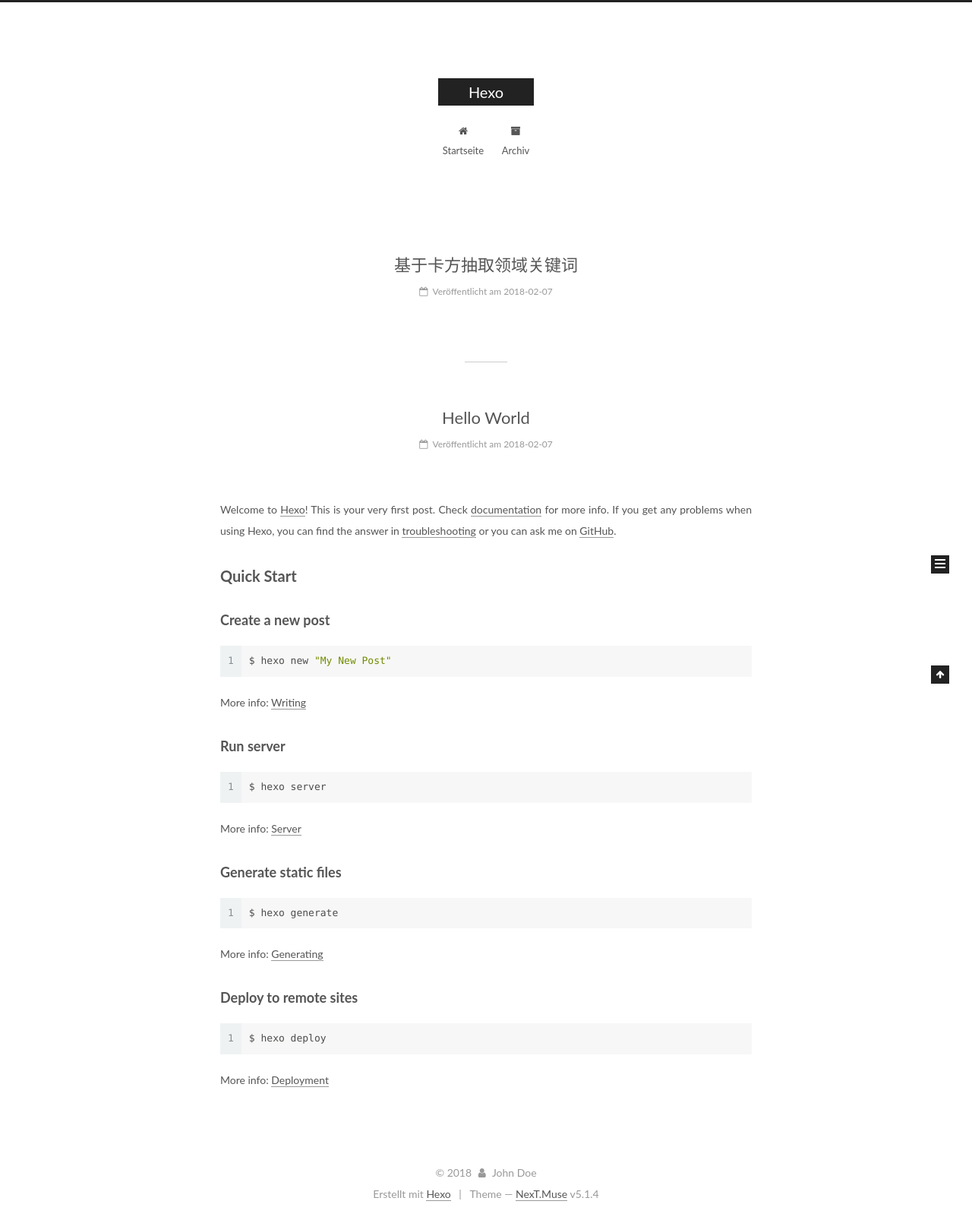
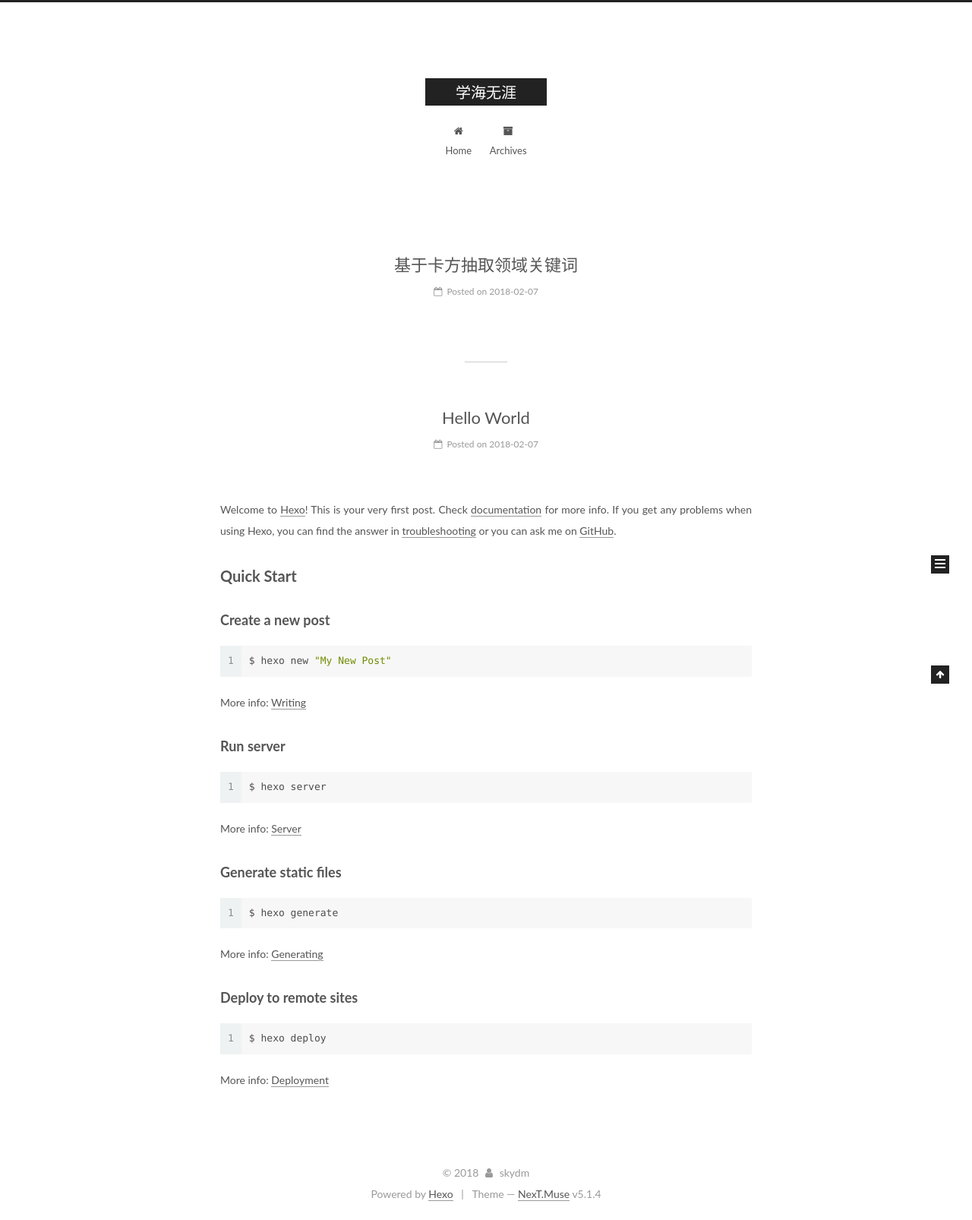
Before and after one commit to searchlink/searchlink.github.io, a plain HTML site: page index.html in a window 1280 px wide. Shown: the whole page at 76% size. Drawn offline with Linux system fonts and the light colour scheme.

Commit message:
Site updated: 2018-02-08 00:04:46

```diff
--- a/css/main.css
+++ b/css/main.css
@@ -1822,7 +1822,7 @@ pre .javascript .function {
   width: 4px;
   height: 4px;
   border-radius: 50%;
-  background: #73b5fc;
+  background: #4dffcc;
 }
 .links-of-blogroll {
   font-size: 13px;
--- a/index.html
+++ b/index.html
@@ -80,11 +80,11 @@
 
 
 <meta property="og:type" content="website">
-<meta property="og:title" content="Hexo">
+<meta property="og:title" content="学海无涯">
 <meta property="og:url" content="http://yoursite.com/index.html">
-<meta property="og:site_name" content="Hexo">
+<meta property="og:site_name" content="学海无涯">
 <meta name="twitter:card" content="summary">
-<meta name="twitter:title" content="Hexo">
+<meta name="twitter:title" content="学海无涯">
 
 
 
@@ -120,7 +120,7 @@
 
 
 
-  <title>Hexo</title>
+  <title>学海无涯</title>
 
 
 
@@ -151,7 +151,7 @@
     <div class="custom-logo-site-title">
       <a href="/"  class="brand" rel="start">
         <span class="logo-line-before"><i></i></span>
-        <span class="site-title">Hexo</span>
+        <span class="site-title">学海无涯</span>
         <span class="logo-line-after"><i></i></span>
       </a>
     </div>
@@ -181,7 +181,7 @@
 
               <i class="menu-item-icon fa fa-fw fa-home"></i> <br />
 
-            Startseite
+            Home
           </a>
         </li>
 
@@ -191,7 +191,7 @@
 
               <i class="menu-item-icon fa fa-fw fa-archive"></i> <br />
 
-            Archiv
+            Archives
           </a>
         </li>
 
@@ -231,13 +231,13 @@
     <link itemprop="mainEntityOfPage" href="http://yoursite.com/2018/02/07/基于卡方抽取领域关键词/">
 
     <span hidden itemprop="author" itemscope itemtype="http://schema.org/Person">
-      <meta itemprop="name" content="John Doe">
+      <meta itemprop="name" content="skydm">
       <meta itemprop="description" content="">
       <meta itemprop="image" content="/images/avatar.gif">
     </span>
 
     <span hidden itemprop="publisher" itemscope itemtype="http://schema.org/Organization">
-      <meta itemprop="name" content="Hexo">
+      <meta itemprop="name" content="学海无涯">
     </span>
 
 
@@ -257,7 +257,7 @@
                 <i class="fa fa-calendar-o"></i>
               </span>
 
-                <span class="post-meta-item-text">Veröffentlicht am</span>
+                <span class="post-meta-item-text">Posted on</span>
 
               <time title="Post created" itemprop="dateCreated datePublished" datetime="2018-02-07T23:47:32+08:00">
                 2018-02-07
@@ -350,13 +350,13 @@
     <link itemprop="mainEntityOfPage" href="http://yoursite.com/2018/02/07/hello-world/">
 
     <span hidden itemprop="author" itemscope itemtype="http://schema.org/Person">
-      <meta itemprop="name" content="John Doe">
+      <meta itemprop="name" content="skydm">
       <meta itemprop="description" content="">
       <meta itemprop="image" content="/images/avatar.gif">
     </span>
 
     <span hidden itemprop="publisher" itemscope itemtype="http://schema.org/Organization">
-      <meta itemprop="name" content="Hexo">
+      <meta itemprop="name" content="学海无涯">
     </span>
 
 
@@ -376,7 +376,7 @@
                 <i class="fa fa-calendar-o"></i>
               </span>
 
-                <span class="post-meta-item-text">Veröffentlicht am</span>
+                <span class="post-meta-item-text">Posted on</span>
 
               <time title="Post created" itemprop="dateCreated datePublished" datetime="2018-02-07T23:09:53+08:00">
                 2018-02-07
@@ -497,7 +497,7 @@
         <div class="site-overview">
           <div class="site-author motion-element" itemprop="author" itemscope itemtype="http://schema.org/Person">
 
-              <p class="site-author-name" itemprop="name">John Doe</p>
+              <p class="site-author-name" itemprop="name">skydm</p>
               <p class="site-description motion-element" itemprop="description"></p>
           </div>
 
@@ -509,7 +509,7 @@
                 <a href="/archives/">
 
                   <span class="site-state-item-count">2</span>
-                  <span class="site-state-item-name">Artikel</span>
+                  <span class="site-state-item-name">posts</span>
                 </a>
               </div>
 
@@ -553,13 +553,13 @@
   <span class="with-love">
     <i class="fa fa-user"></i>
   </span>
-  <span class="author" itemprop="copyrightHolder">John Doe</span>
+  <span class="author" itemprop="copyrightHolder">skydm</span>
 
 
 </div>
 
 
-  <div class="powered-by">Erstellt mit  <a class="theme-link" target="_blank" href="https://hexo.io">Hexo</a></div>
+  <div class="powered-by">Powered by <a class="theme-link" target="_blank" href="https://hexo.io">Hexo</a></div>
 
 
 
```
Also changed, not shown: 2018/02/07/hello-world/index.html (+14 -14 lines), 2018/02/07/基于卡方抽取领域关键词/index.html (+12 -12 lines), archives/2018/02/index.html (+12 -12 lines), archives/2018/index.html (+12 -12 lines), archives/index.html (+12 -12 lines).
